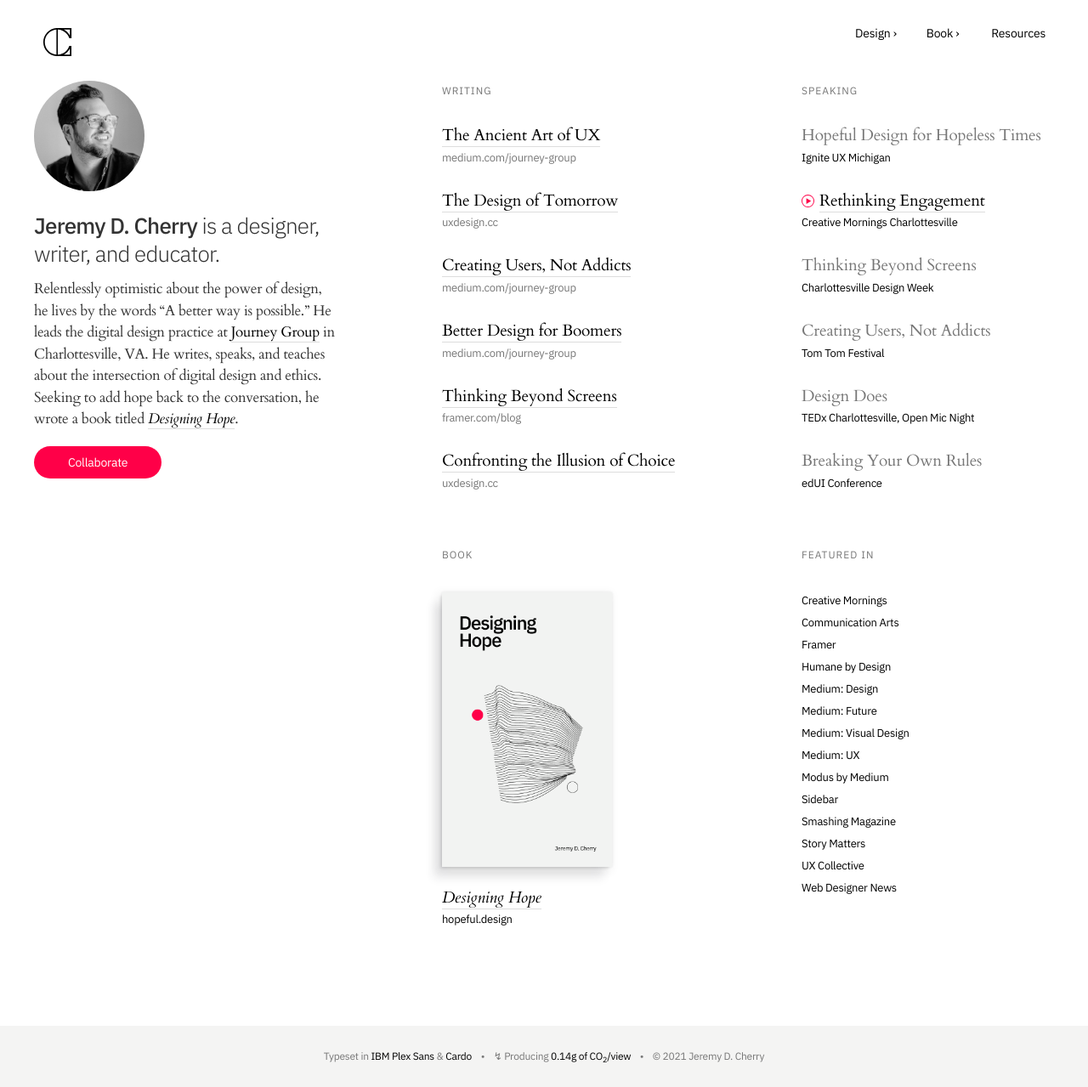
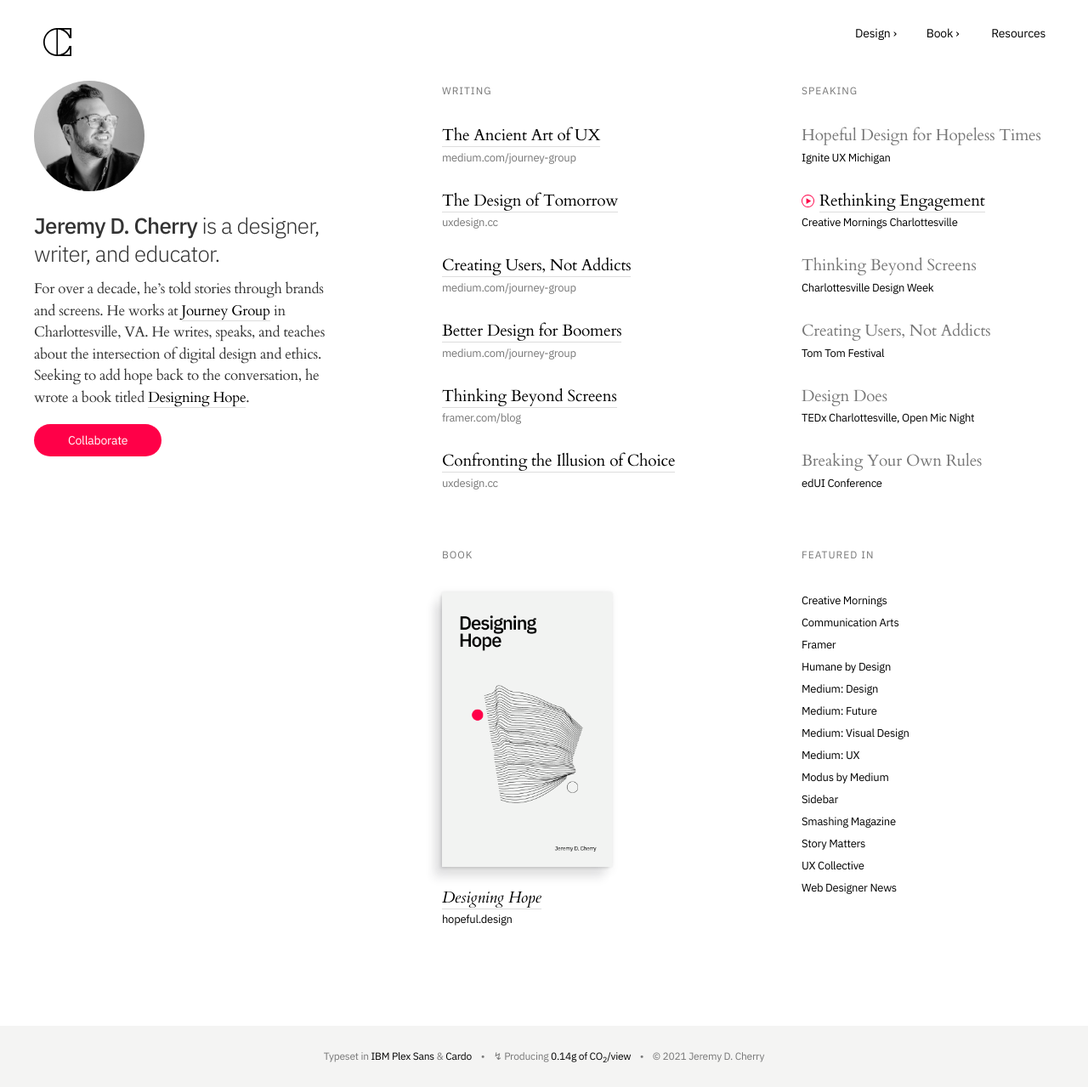
Before and after one commit to jeremydcherry/jeremydcherry.github.io, a Jekyll site: the page built from index.md, in a window 1280 px wide. Shown: the whole page at 85% size. Built offline with Jekyll 4.4.1, drawn with Linux system fonts in a browser that asks for light colours.

Commit message:
Updated About blurb

```diff
--- a/index.md
+++ b/index.md
@@ -12,7 +12,7 @@
   	<div class="bio">
   		<img src="/images/jeremy-headshot.jpg" class="avatar" alt="Photo of Jeremy D. Cherry">
 		<h1><span class="name">Jeremy D. Cherry</span> is a designer, writer, and educator.</h1>
-		<h6>Relentlessly optimistic about the power of design, he lives by the words “A better way is possible.” He leads the digital design practice at <a href="https://journeygroup.com" class="title">Journey Group</a> in Charlottesville, VA. He writes, speaks, and teaches about the intersection of digital design and ethics. Seeking to add hope back to the conversation, he wrote a book titled <a href="https://hopeful.design" class="title"><em>Designing Hope</em></a>.</h6>
+		<h6>For over a decade, he’s told stories through brands and screens. He works at <a href="https://journeygroup.com" class="title">Journey Group</a> in Charlottesville, VA. He writes, speaks, and teaches about the intersection of digital design and ethics. Seeking to add hope back to the conversation, he wrote a book titled <a href="https://hopeful.design" class="title">Designing Hope</a>.</h6>
 		<a href="mailto:jeremy@jeremydcherry.com" class="btn">Collaborate</a>
 	</div>
   </div>
```
